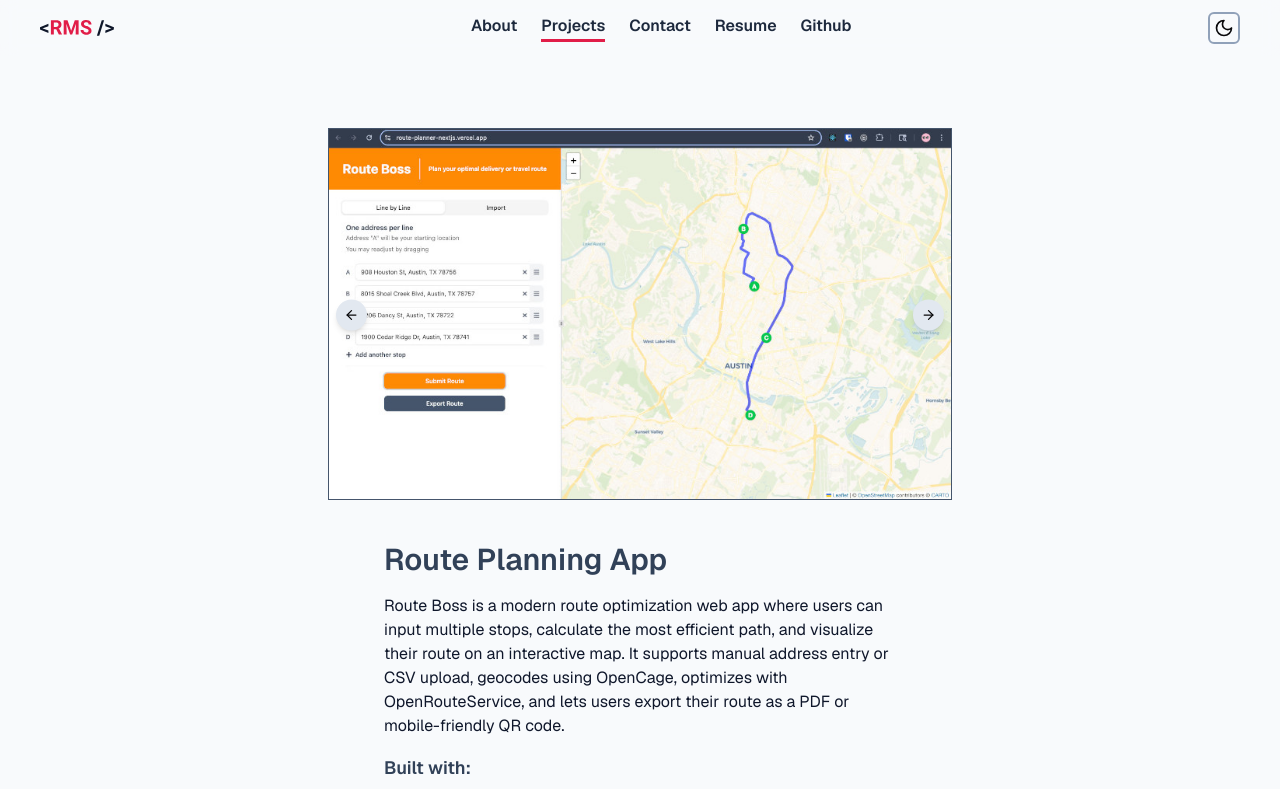
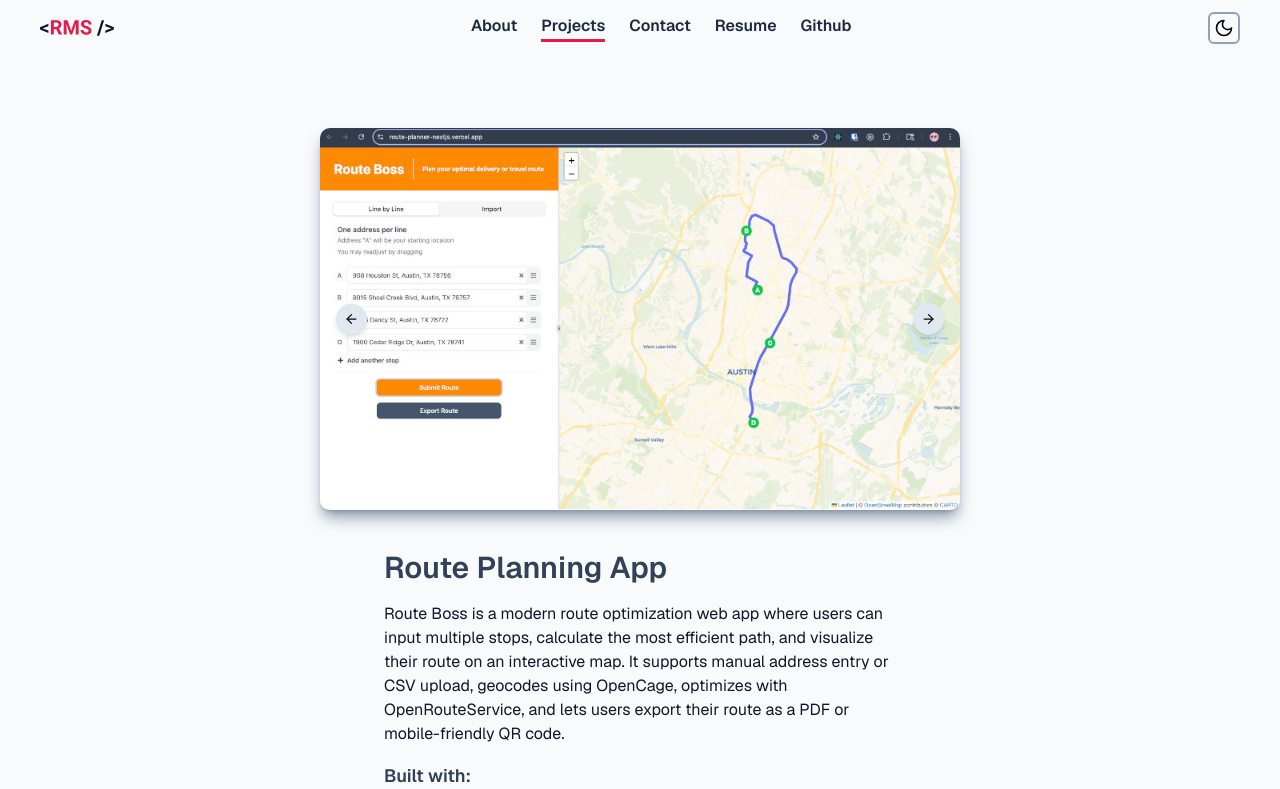
Before and after one commit to ReneMSdev/portfolio-website, a Next.js app: page /projects in a window 1280 px wide. Shown: the top 789 px of the page. Built offline with nearby package versions, Linux system fonts and the light colour scheme.

Commit message:
added shadow and rounded corners to project carosels

```diff
--- a/src/components/EmblaCarousel.jsx
+++ b/src/components/EmblaCarousel.jsx
@@ -25,7 +25,7 @@ export default function EmblaCarousel({ slides }) {
   }, [emblaApi, onSelect])
 
   return (
-    <div className='relative w-full max-w-screen-sm mx-auto overflow-hidden'>
+    <div className='relative w-full max-w-screen-sm mx-auto overflow-hidden rounded-lg shadow-lg shadow-slate-500/70'>
       <div
         className='embla'
         ref={emblaRef}
@@ -33,13 +33,13 @@ export default function EmblaCarousel({ slides }) {
         <div className='flex'>
           {slides.map((src, index) => (
             <div
-              className='min-w-0 flex-[0_0_100%] px-2'
+              className='min-w-0 flex-[0_0_100%]'
               key={index}
             >
               <img
                 src={src}
                 alt={`Slide ${index + 1}`}
-                className='w-full h-auto object-contain border border-slate-600'
+                className='w-full h-auto object-cover'
               />
             </div>
           ))}
```
